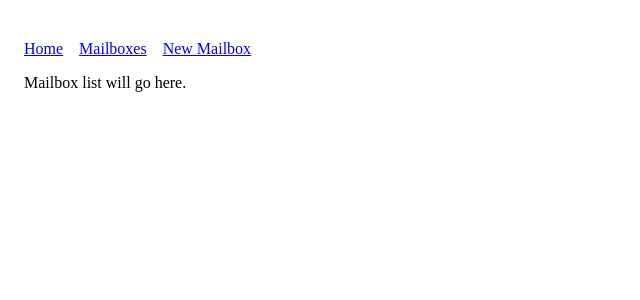
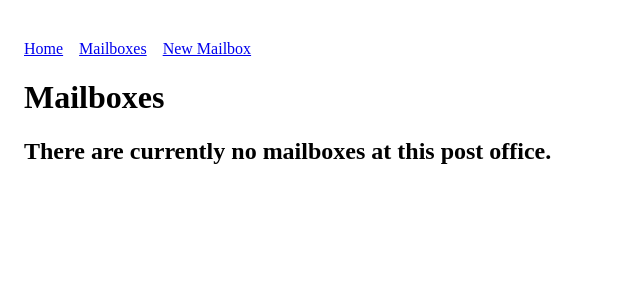
Before and after one commit to annamiriams/react-router-dom-lab, a React (Vite) app: page /mailboxes in a window 1280 px wide. Shown: the top 300 px of the page, without its empty margins (0-640 px from the left). Built offline with nearby package versions, Linux system fonts and the light colour scheme.

Commit message:
mailbox list build out

```diff
--- a/src/App.jsx
+++ b/src/App.jsx
@@ -30,22 +30,24 @@ const App = () => {
             <Routes>
                 <Route
                     path='/'
-                    element={ <main><h1>Post Office</h1></main> }
+                    element={<main><h1>Post Office</h1></main>}
                 />
 
                 <Route
                     path='/mailboxes'
-                    element={ <MailboxList mailboxes={mailboxes}/> }
+                    element={<MailboxList mailboxes={mailboxes} />}
                 />
 
                 <Route
                     path='/new-mailbox'
-                    element={ <MailboxForm /> }
+                    element={<MailboxForm />}
                 />
 
                 <Route
                     path='/mailboxes/:mailboxId'
-                    element={ <MailboxDetails /> }
+                    element={<MailboxDetails
+                        mailboxes={mailboxes}
+                    />}
                 />
 
             </Routes>
--- a/src/components/MailboxList/MailboxList.jsx
+++ b/src/components/MailboxList/MailboxList.jsx
@@ -1,9 +1,32 @@
 // src/components/MailboxList/MailboxList.jsx
 
-const MailboxList = () => {
+import { Link } from 'react-router';
+
+const MailboxList = (props) => {
     return (
         <>
-            <p>Mailbox list will go here.</p>
+            <h1>Mailboxes</h1>
+
+            <div>
+                {!props.mailboxes.length ? (
+                    <h2>There are currently no mailboxes at this post office.</h2>
+                    // maybe add a button here later to link to MailboxForm.jsx
+                ) : (
+                    <ul>
+                        {props.mailboxes.map((mailbox) => {
+                            return (
+                                <div className='mail-box'>
+                                    <li key={mailbox._id}>
+                                        <Link to={`/mailboxes/${mailbox._id}`}>
+                                            Mailbox #: {mailbox._id}
+                                        </Link>
+                                    </li>
+                                </div>
+                            )
+                        })}
+                    </ul>
+                )}
+            </div>
         </>
     );
 };
```
